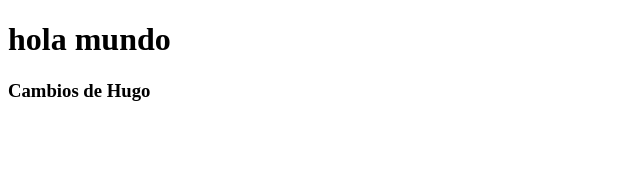
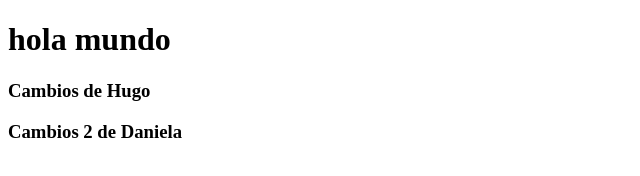
Before and after one commit to Dannnha/Repositorio-1, a plain HTML site: page index.html in a window 1280 px wide. Shown: the whole page, without its empty margins (0-640 px from the left). Drawn offline with Linux system fonts and the light colour scheme.

Commit message:
Cambios 2 de Daniela

```diff
--- a/index.html
+++ b/index.html
@@ -8,6 +8,7 @@
 <body>
     <h1>hola mundo</h1>
     <h3>Cambios de Hugo</h3>
+    <h3>Cambios 2 de Daniela</h3>
 </body>
 <script>
     alert("Hola Daniela ahora este es mi cambio");
```
